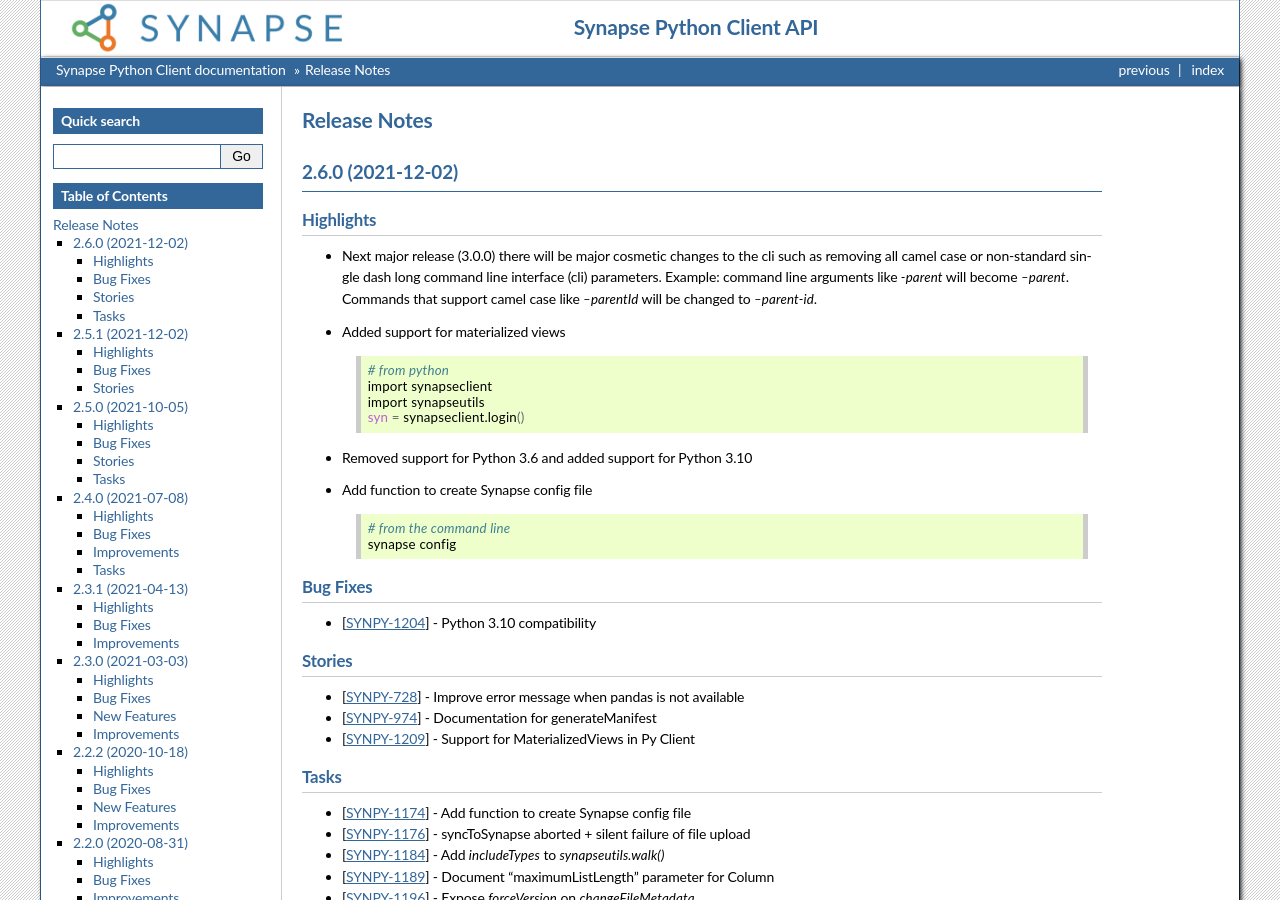
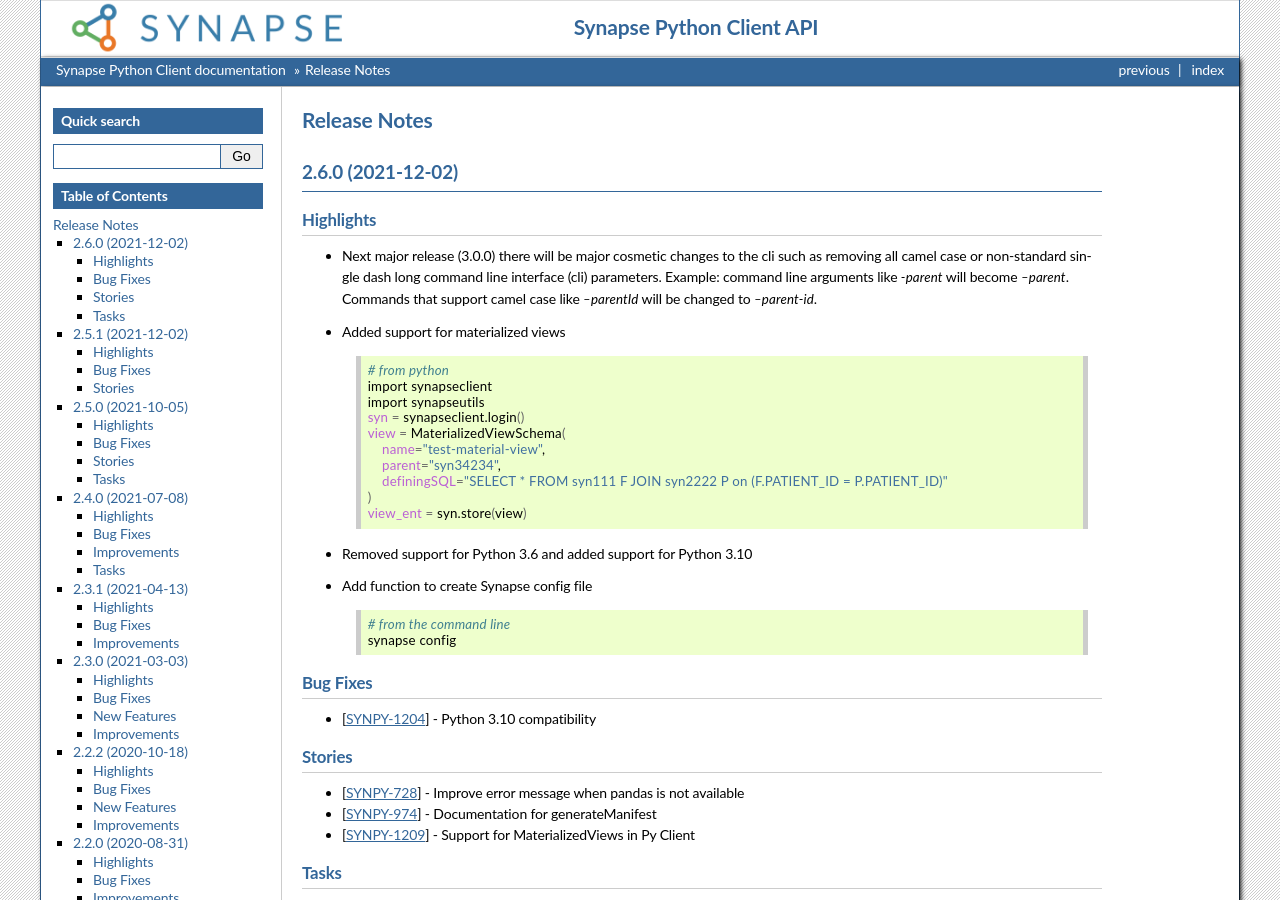
Before and after one commit to Sage-Bionetworks/synapsePythonClient, a Sphinx documentation site: the page built from docs/news.rst, in a window 1280 px wide and 900 px high. Built offline with Sphinx 7.4.7, drawn with Linux system fonts in a browser that asks for light colours; the version number could not be read and is left out.

Commit message:
Update docs

```diff
--- a/docs/news.rst
+++ b/docs/news.rst
@@ -24,6 +24,12 @@
         import synapseclient
         import synapseutils
         syn = synapseclient.login()
+        view = MaterializedViewSchema(
+            name="test-material-view",
+            parent="syn34234",
+            definingSQL="SELECT * FROM syn111 F JOIN syn2222 P on (F.PATIENT_ID = P.PATIENT_ID)"
+        )
+        view_ent = syn.store(view)
 
 - Removed support for Python 3.6 and added support for Python 3.10
 
```
Also changed, not shown: 15 other files.
